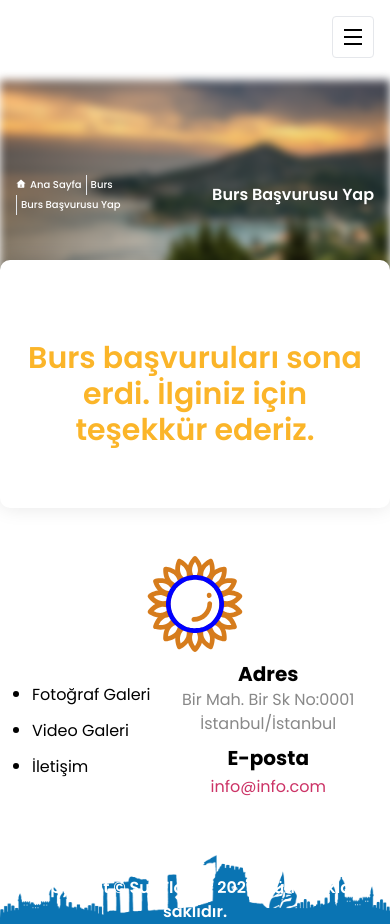
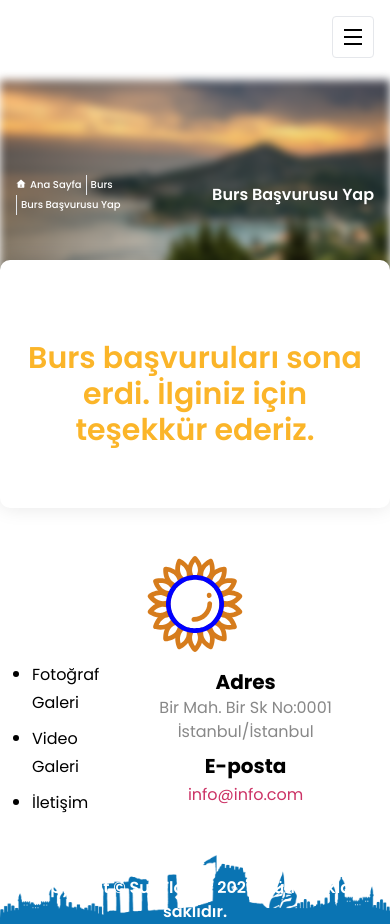
Before and after one commit to Mervegk/antalya, a Next.js app: page /burs/burs-basvurusu-yap in a window 390 px wide. Built offline with nearby package versions, Linux system fonts and the light colour scheme.

Commit message:
footer responsive

```diff
--- a/components/layout/Footer.js
+++ b/components/layout/Footer.js
@@ -10,13 +10,14 @@ function Footer() {
     };
     let currentYear = new Date().getFullYear();
     return (
-        <div className='bg-contain bg-bottom bg-no-repeat relative flex flex-col justify-between max-h-[24rem] min-h-[24rem] mt-8 p-4 max-lg:pb-0' style={footerBg} >
+        <footer className='bg-contain bg-bottom bg-no-repeat relative flex flex-col justify-between max-h-[24rem] min-h-[24rem] mt-8 p-4 max-lg:pb-0' style={footerBg} >
             <div id='footer-top' className='container mx-auto'>
                 <div className='flex max-lg:flex-col gap-2 items-center justify-center'>
                     <div><img src={LogoImage.image.src} alt='Logo' className='max-md:w-24 md:w-28 lg:w-[200px]' /></div>
-                    <div className='grid grid-cols-[40%_60%] gap-2 lg:gap-4 items-center justify-between text-lg max-md:px-4'>
-                        <div className='w-full'>
-                            <ul className='flex max-md:flex-col max-md:gap-2 md:gap-8 list-disc'>
+                    <div className='flex gap-4 lg:gap-8 items-center justify-between text-lg max-md:px-4'>
+                        <div className='flex-grow'>
+                            <ul className='flex max-md:flex-col max-md:gap-2 md:
+                            gap-8 list-disc'>
                                 {
                                     FooterMenuItems.map((i) => {
                                         return <li key={i.id}><Link href={i.url} className='text-base lg:text-xl'>{i.name}</Link></li>
@@ -44,7 +45,7 @@ function Footer() {
             {/*  <div className='absolute bottom-0 left-0 h-full flex items-end z-[-1] w-full'>
                 <Image src={FooterBgImage.image} alt='footer' className='w-full object-cover' />
             </div> */}
-        </div>
+        </footer>
     )
 }
 
--- a/components/layout/Header.js
+++ b/components/layout/Header.js
@@ -16,7 +16,7 @@ function Header() {
     const [openMenu, setOpenMenu] = useState(false);
 
     return (
-        <div>
+        <header>
             <div className={classNames('bg-white absolute w-screen h-full py-4 px-2 flex flex-col justify-between transition-all duration-200 linear', {
                 'opacity-0 -mr-[100px] z-[-10]': !openMenu,
                 'opacity-1 mr-0  z-[100]': openMenu
@@ -208,7 +208,7 @@ function Header() {
                     </ul> */}
                 </div>
             </div>
-        </div>
+        </header>
     )
 }
 
```
